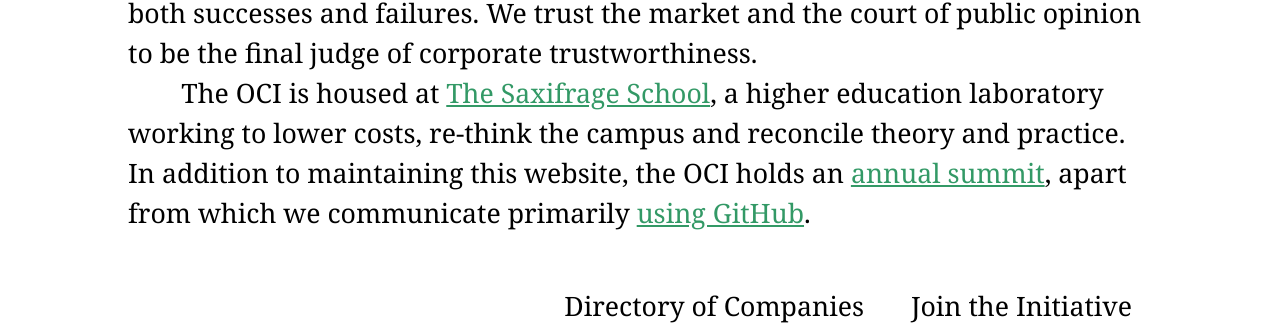
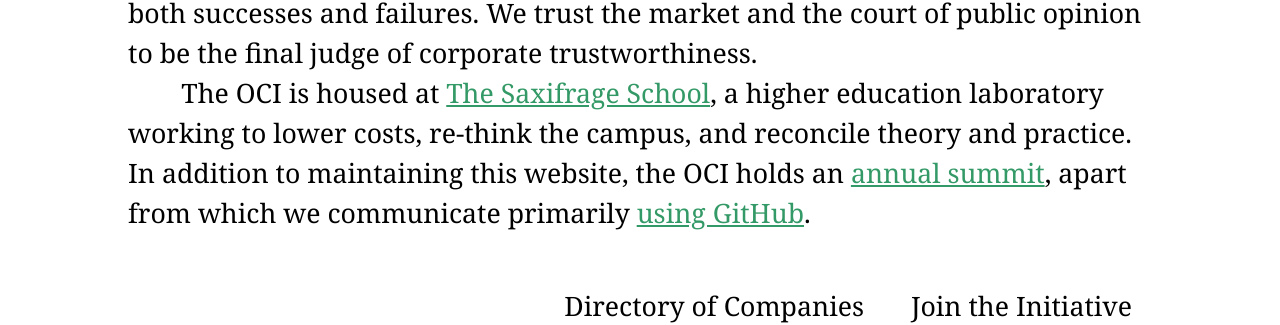
Before and after one commit to opencompany/www.opencompany.org, a Jekyll site: the page built from about/index.md, in a window 1280 px wide. Shown: the part 516-841 px from the top of the page. Built offline with Jekyll 4.4.1, drawn with Linux system fonts in a browser that asks for light colours; Markdown is read by kramdown in place of the engine named in the settings.

Commit message:
Let's use the Oxford comma. :-)

```diff
--- a/about/index.md
+++ b/about/index.md
@@ -14,7 +14,7 @@ and the court of public opinion to be the final judge of corporate
 trustworthiness.
 
 The OCI is housed at [The Saxifrage School](http://www.saxifrageschool.org/), a
-higher education laboratory working to lower costs, re-think the campus and
+higher education laboratory working to lower costs, re-think the campus, and
 reconcile theory and practice. In addition to maintaining this website, the OCI
 holds an [annual summit](/summit/), apart from which we communicate primarily
 [using GitHub](https://github.com/opencompany/opencompany.github.io/issues).
```
